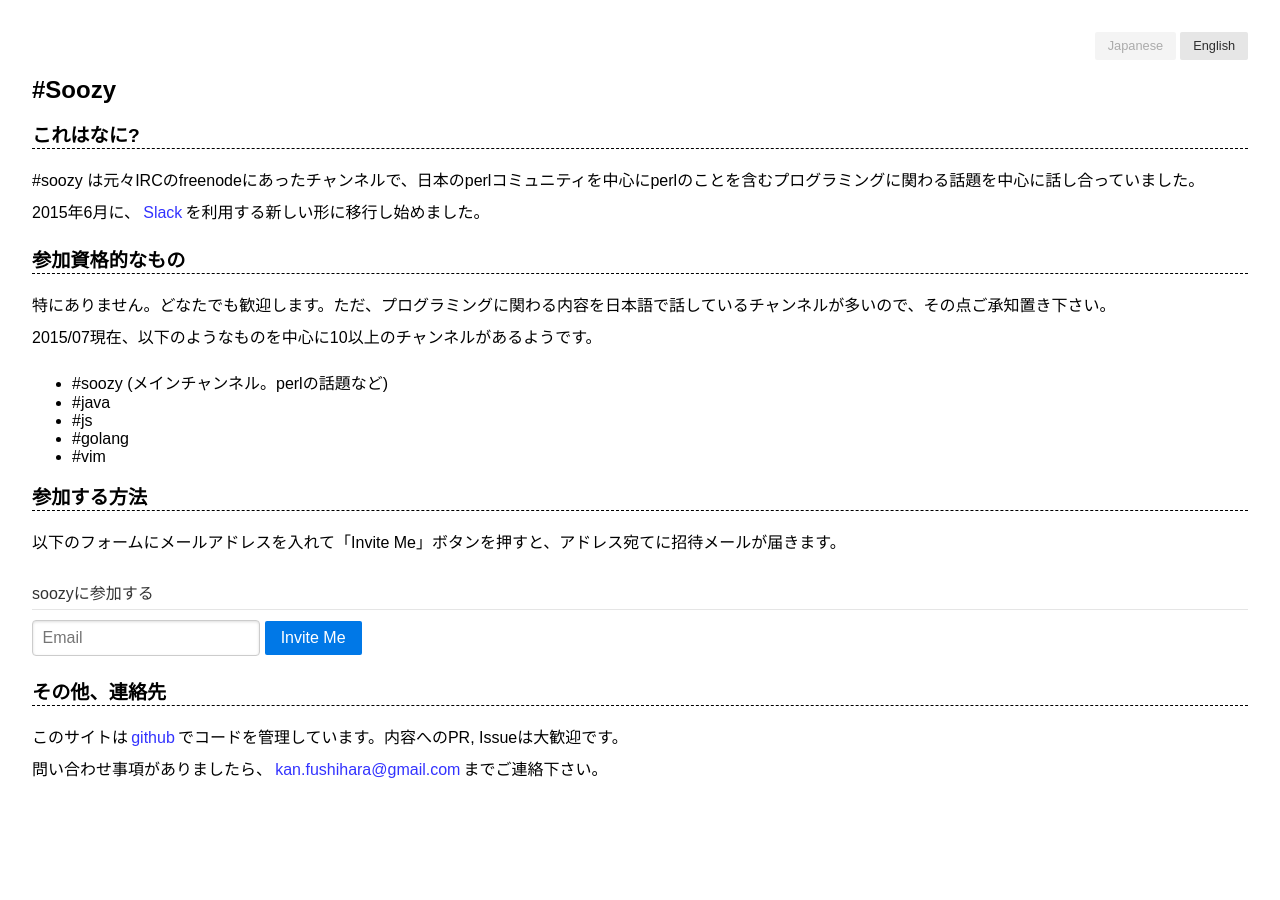
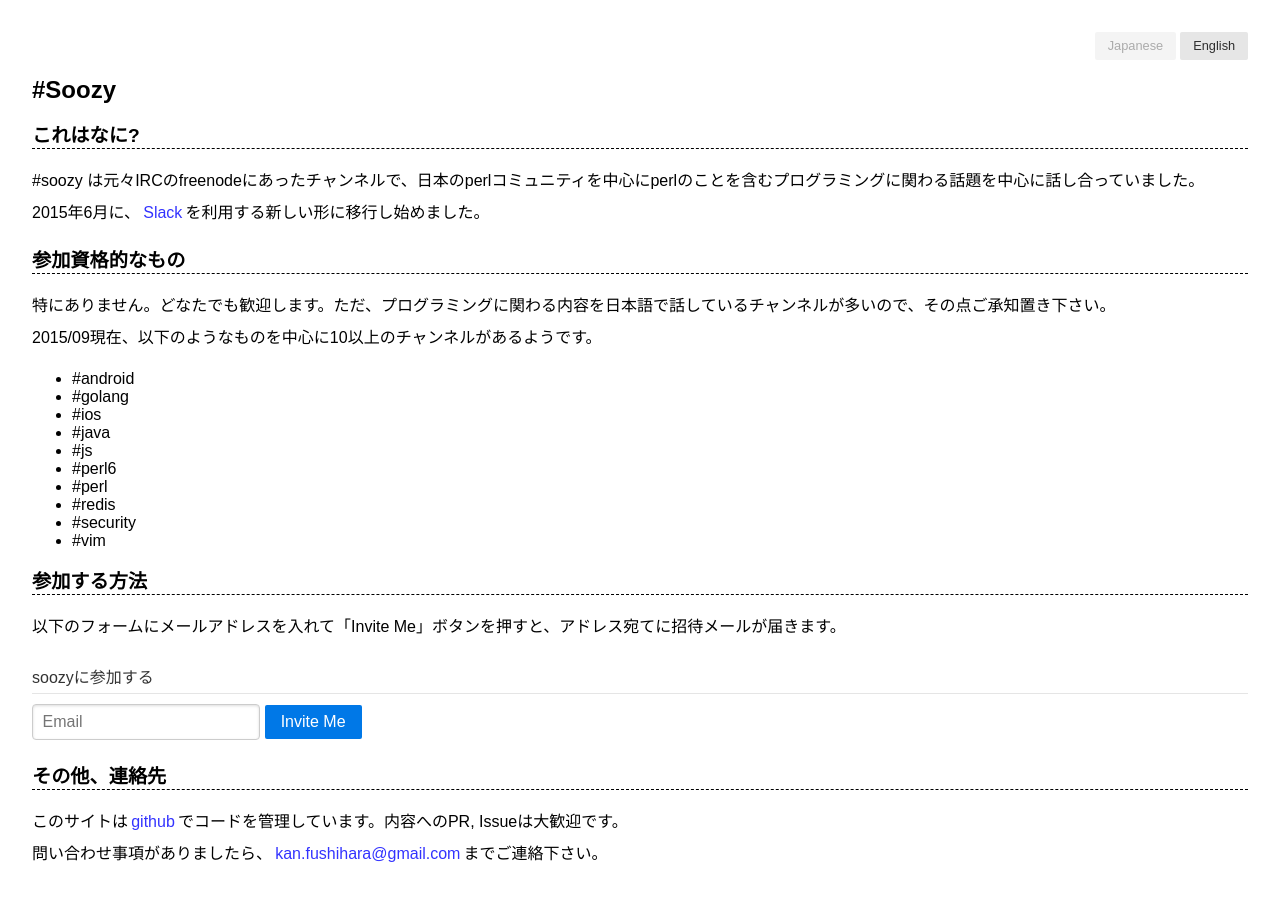
Before and after one commit to kan/soozy-slack, a plain HTML site: page assets/index.html in a window 1280 px wide. Before the commit the page ends 858 px from the top, so only its background shows below. Drawn offline with Linux system fonts and the light colour scheme; a script that the page names is missing.

Commit message:
'#soozy' なんてなかった

```diff
--- a/assets/index.html
+++ b/assets/index.html
@@ -95,13 +95,18 @@
 
     <h2 class="loc" data-lid="eligibility">参加資格的なもの</h2>
 
-    <p class="loc" data-lid="about">特にありません。どなたでも歓迎します。ただ、プログラミングに関わる内容を日本語で話しているチャンネルが多いので、その点ご承知置き下さい。<br />2015/07現在、以下のようなものを中心に10以上のチャンネルがあるようです。</p>
+    <p class="loc" data-lid="about">特にありません。どなたでも歓迎します。ただ、プログラミングに関わる内容を日本語で話しているチャンネルが多いので、その点ご承知置き下さい。<br />2015/09現在、以下のようなものを中心に10以上のチャンネルがあるようです。</p>
 
     <ul>
-      <li>#soozy <span class="loc" data-lid="soozy">(メインチャンネル。perlの話題など)</span></li>
+      <li>#android</li>
+      <li>#golang</li>
+      <li>#ios</li>
       <li>#java</li>
       <li>#js</li>
-      <li>#golang</li>
+      <li>#perl6</li>
+      <li>#perl</li>
+      <li>#redis</li>
+      <li>#security</li>
       <li>#vim</li>
     </ul>
 
--- a/assets/loc/en.json
+++ b/assets/loc/en.json
@@ -6,7 +6,6 @@
         "contact": "Contacts",
         "description": "#soozy was originally a channel on IRC at freenode, where people from the Japanese Perl community talked about programming.<br />In June 2015 we moved this over to <a href=\"https://slack.com/\">Slack</a>.",
         "about": "Anyone! But please note that the topic of conversations are mostly programming related, and that Japanese is used in most channels. If you are comfortable with this, you are welcome to join",
-        "soozy": "(kine of the main channel about perl)",
         "join": "Please input your e-mail address in the form below and press the \"Invite Me\" button. Then, you will receive an invitation via e-mail.",
         "form-label": "join soozy",
         "address": "The source code for this site is hosted on <a href=\"https://github.com/kan/soozy-slack\">github</a>. PRs and issues are most welcome.<br />If you have any questions, please contact <a href=\"mailto:kan.fushihara@gmail.com\">kan.fushihara@gmail.com</a>."
--- a/assets/loc/ja.json
+++ b/assets/loc/ja.json
@@ -6,7 +6,6 @@
         "contact": "その他、連絡先",
         "description": "#soozy は元々IRCのfreenodeにあったチャンネルで、日本のperlコミュニティを中心にperlのことを含むプログラミングに関わる話題を中心に話し合っていました。<br />2015年6月に、<a href=\"https://slack.com/\">Slack</a>を利用する新しい形に移行し始めました。",
         "about": "特にありません。どなたでも歓迎します。ただ、プログラミングに関わる内容を日本語で話しているチャンネルが多いので、その点ご承知置き下さい。<br />2015/07現在、以下のようなものを中心に10以上のチャンネルがあるようです。",
-        "soozy": "(メインチャンネル。perlの話題など)",
         "join": "以下のフォームにメールアドレスを入れて「Invite Me」ボタンを押すと、アドレス宛てに招待メールが届きます。",
         "form-label": "soozyに参加する",
         "address": "このサイトは<a href=\"https://github.com/kan/soozy-slack\">github</a>でコードを管理しています。内容へのPR, Issueは大歓迎です。<br />問い合わせ事項がありましたら、<a href=\"mailto:kan.fushihara@gmail.com\">kan.fushihara@gmail.com</a>までご連絡下さい。"
```
